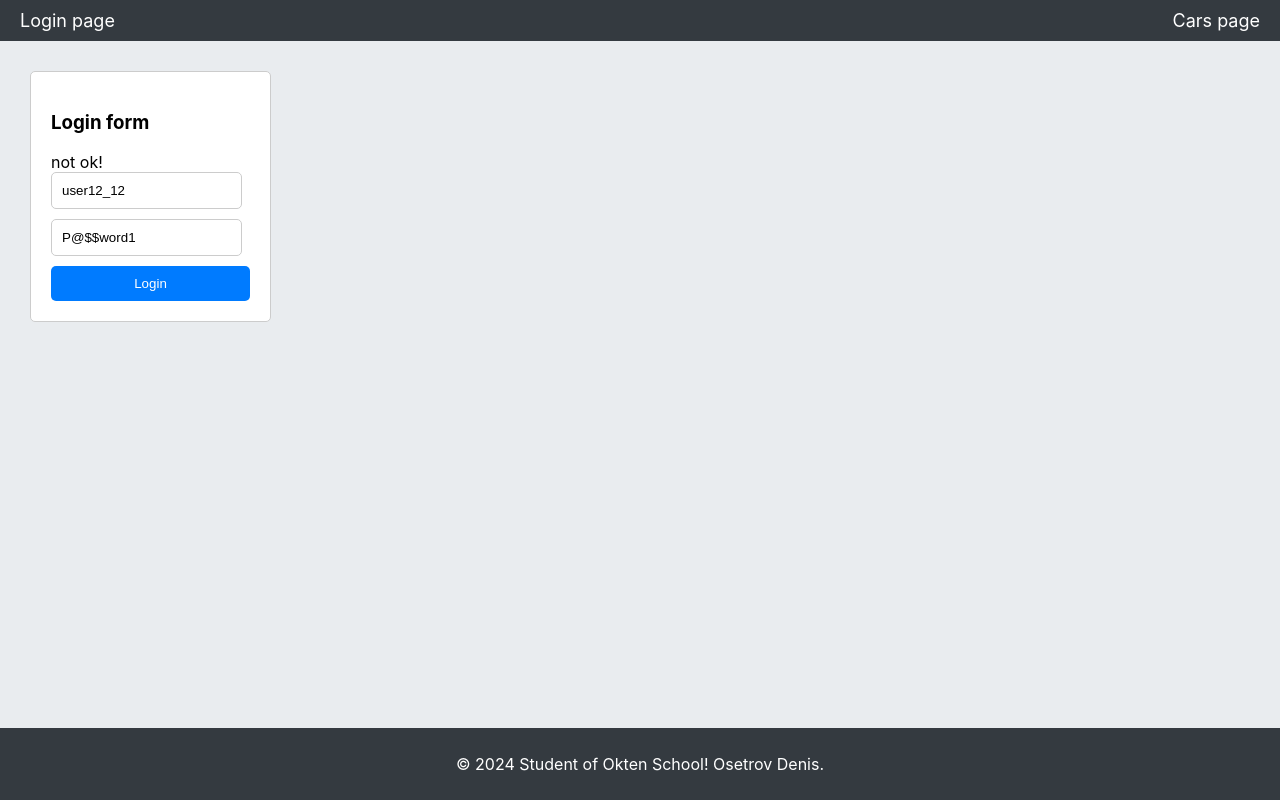
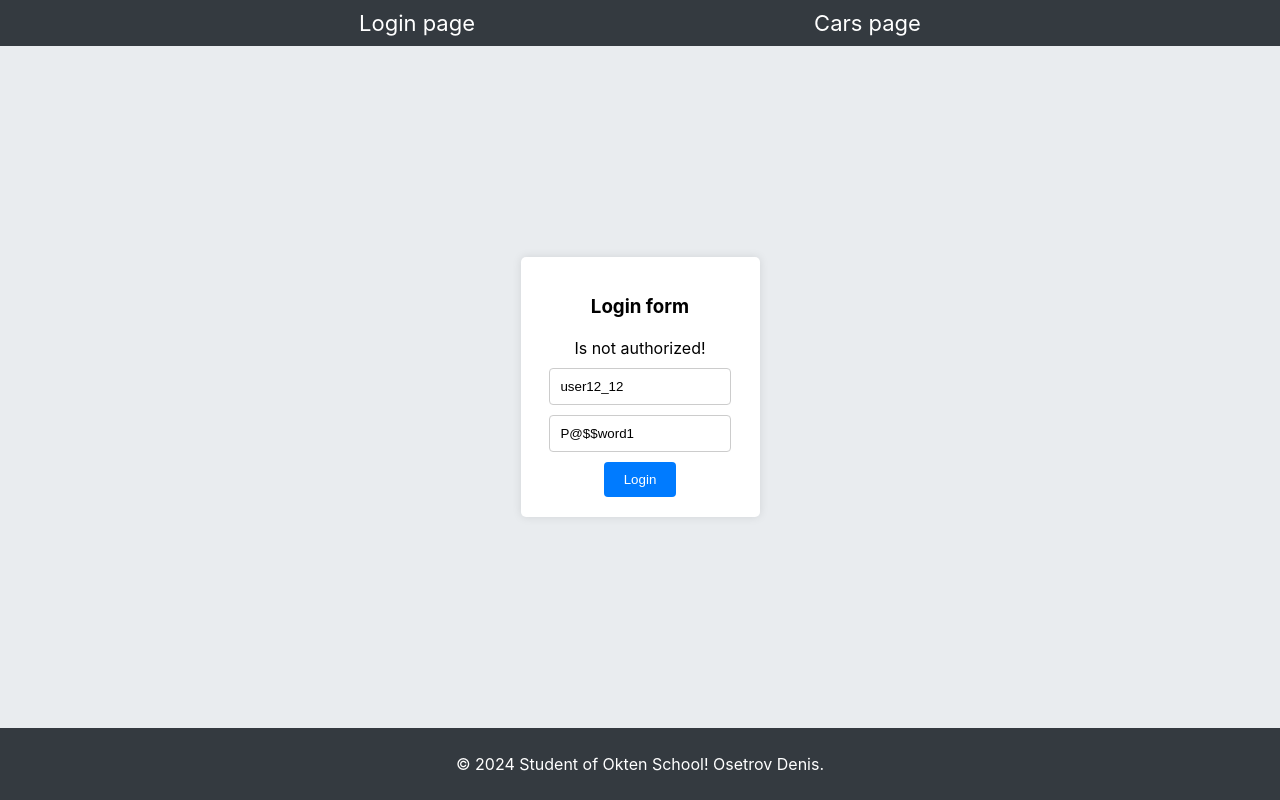
Before and after one commit to DenisOsetrov/react-jan-2024, a React (Create React App) app: page / in a window 1280 px wide. Built offline with nearby package versions, Linux system fonts and the light colour scheme.

Commit message:
hw-9 + error on cars page

```diff
--- a/src/components/FormComponent/FormComponent.module.css
+++ b/src/components/FormComponent/FormComponent.module.css
@@ -1,28 +1,31 @@
 .form {
+    text-align: center;
     background-color: #fff;
     padding: 20px;
-    border: 1px solid #ccc;
     border-radius: 5px;
-    margin: 10px;
+    box-shadow: 0 0 10px rgba(0, 0, 0, 0.1);
+}
+
+.form h3 {
+    margin-bottom: 20px;
 }
 
 .form input {
     display: block;
-    width: 85%;
+    margin: 10px auto;
     padding: 10px;
-    margin-bottom: 10px;
+    width: 80%;
     border: 1px solid #ccc;
-    border-radius: 5px;
+    border-radius: 4px;
 }
 
 .form button {
     padding: 10px 20px;
-    border: none;
-    border-radius: 5px;
     background-color: #007bff;
     color: #fff;
+    border: none;
+    border-radius: 4px;
     cursor: pointer;
-    width: 100%;
 }
 
 .form button:hover {
--- a/src/components/FormComponent/FormComponent.tsx
+++ b/src/components/FormComponent/FormComponent.tsx
@@ -1,9 +1,10 @@
-import React, {useState} from 'react';
+import React from 'react';
 import {useForm} from "react-hook-form";
 import {IAuthDataModel} from "../../models/IAuthDataModel";
 import {authService} from "../../services/api.service";
 
 import styles from './FormComponent.module.css';
+import {useOutletContext} from "react-router-dom";
 
 const FormComponent = () => {
 
@@ -14,18 +15,18 @@ const FormComponent = () => {
         }
     });
 
-    const [isAuthState, setIsAuthState] = useState<boolean>(false);
+    const [isAuthenticated, setIsAuthenticated] = useOutletContext<[boolean, React.Dispatch<React.SetStateAction<boolean>>]>();
 
     const authenticate = async (formData: IAuthDataModel) => {
         const isAuth = await authService.authentication(formData);
-        setIsAuthState(isAuth);
+        setIsAuthenticated(isAuth);
     }
 
     return (
         <div className={styles.form}>
             <h3>Login form</h3>
             <div>
-                {isAuthState ? <span>ok!</span> : <span>not ok!</span>}
+                {isAuthenticated ? <span>Authorized!</span> : <span>Is not authorized!</span>}
             </div>
 
             <form onSubmit={handleSubmit(authenticate)}>
--- a/src/components/Header/HeaderComponent.module.css
+++ b/src/components/Header/HeaderComponent.module.css
@@ -1,6 +1,6 @@
 .header {
     display: flex;
-    justify-content: space-between;
+    justify-content: space-evenly;
     align-items: center;
     padding: 10px 20px;
     background-color: #343a40;
@@ -9,7 +9,7 @@
 .link {
     color: #fff;
     text-decoration: none;
-    font-size: 18px;
+    font-size: 22px;
 }
 
 .link:hover {
--- /dev/null
+++ b/src/components/WarningComponent/WarningComponent.module.css
@@ -0,0 +1,29 @@
+.warning {
+    display: flex;
+    flex-direction: column;
+    align-items: center;
+    justify-content: center;
+    height: 100vh;
+    text-align: center;
+    padding: 20px;
+    background-color: #f8f9fa;
+}
+
+.warning h2 {
+    color: #ff0000;
+    margin-bottom: 20px;
+}
+
+.warning p {
+    margin: 10px 0;
+}
+
+.warning a {
+    color: #007bff;
+    text-decoration: none;
+    margin-top: 20px;
+}
+
+.warning a:hover {
+    text-decoration: underline;
+}
--- /dev/null
+++ b/src/components/WarningComponent/WarningComponent.tsx
@@ -0,0 +1,15 @@
+import React from 'react';
+import { Link } from 'react-router-dom';
+import styles from './WarningComponent.module.css';
+
+const WarningComponent = () => {
+    return (
+        <div className={styles.warning}>
+            <h2>Access Denied! (Ua: Доступ заборонено)</h2>
+            <p>You need to log in to view this page. (Ua: Ви повинні увійти, щоб переглянути цю сторінку)</p>
+            <Link to="/">Go to Login</Link>
+        </div>
+    );
+};
+
+export default WarningComponent;
--- a/src/layouts/MainLayout/MainLayout.module.css
+++ b/src/layouts/MainLayout/MainLayout.module.css
@@ -7,16 +7,23 @@
 .header {
     flex: 0 0 20%;
     background-color: #f8f9fa;
+    display: flex;
+    align-items: center;
+    justify-content: center;
 }
 
 .content {
     flex: 1 0 auto;
     display: flex;
-    padding: 20px;
+    align-items: center;
+    justify-content: center;
     background-color: #e9ecef;
 }
 
 .footer {
     flex: 0 0 20%;
     background-color: #f8f9fa;
+    display: flex;
+    align-items: center;
+    justify-content: center;
 }
--- a/src/layouts/MainLayout/MainLayout.tsx
+++ b/src/layouts/MainLayout/MainLayout.tsx
@@ -1,17 +1,18 @@
-import React, { FC } from 'react';
+import React, { FC, useState } from 'react';
 import { Outlet } from 'react-router-dom';
 import HeaderComponent from "../../components/Header/HeaderComponent";
 import FooterComponent from "../../components/Footer/FooterComponent";
 import styles from './MainLayout.module.css';
 
 
+const MainLayout: FC = () => {
+    const [isAuthenticated, setIsAuthenticated] = useState<boolean>(false);
 
-const MainLayout: FC = () => {
     return (
         <div className={styles.mainLayout}>
             <HeaderComponent />
             <div className={styles.content}>
-                <Outlet />
+                <Outlet context={[isAuthenticated, setIsAuthenticated]} />
             </div>
             <FooterComponent />
         </div>
--- a/src/pages/CarsPage.tsx
+++ b/src/pages/CarsPage.tsx
@@ -1,9 +1,17 @@
 import React from 'react';
 import CarsComponent from "../components/CarsComponents/CarsComponent";
+import {useOutletContext} from "react-router-dom";
+import WarningComponent from "../components/WarningComponent/WarningComponent";
 
 
 const CarsPage = () => {
 
+    // логіка для виведення повідомлення про виведення cars тільки після логінації
+    const [isAuthenticated] = useOutletContext<[boolean, React.Dispatch<React.SetStateAction<boolean>>]>();
+
+    if (!isAuthenticated) {
+        return <WarningComponent />;
+    }
 
     return (
         <div>
```
Also changed, not shown: src/task/task.txt.
